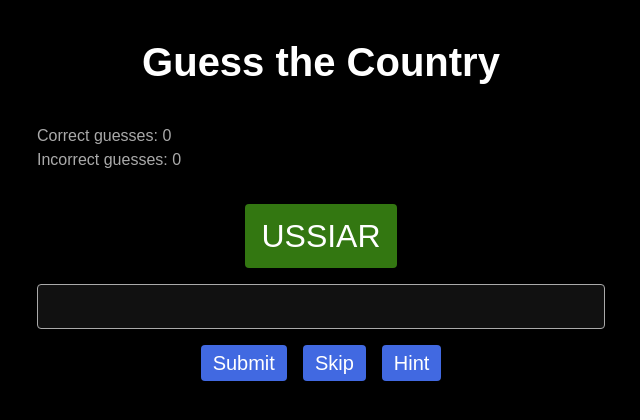
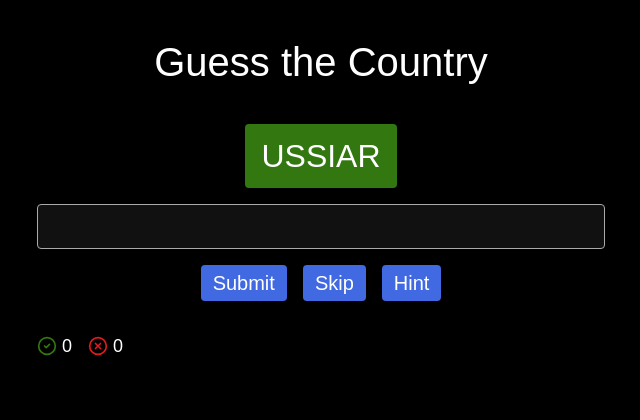
Before and after one commit to ScriptRaccoon/country-scrambler, a Svelte app: page / in a window 1280 px wide. Shown: the top 420 px of the page, without its empty margins (319-959 px from the left). Built offline with nearby package versions, Linux system fonts and the light colour scheme.

Commit message:
improve stats styles

```diff
--- a/package.json
+++ b/package.json
@@ -17,5 +17,8 @@
 		"svelte-check": "^4.3.4",
 		"typescript": "~5.9.3",
 		"vite": "^7.3.1"
+	},
+	"dependencies": {
+		"lucide-svelte": "^0.563.0"
 	}
 }
--- a/src/App.svelte
+++ b/src/App.svelte
@@ -3,6 +3,7 @@
 	import countries from './data/countries.json'
 	import { scramble_words } from './lib/utils'
 	import Toast, { clear_toast, open_toast } from './lib/components/Toast.svelte'
+	import { CircleX, CircleCheck } from 'lucide-svelte'
 
 	let current_index = $state(Math.floor(Math.random() * countries.length))
 	let current_country = $derived(countries[current_index].toUpperCase())
@@ -67,11 +68,6 @@
 </header>
 
 <main class="container">
-	<div class="stats">
-		<div>Correct guesses: {correct_guesses}</div>
-		<div>Incorrect guesses: {incorrect_guesses}</div>
-	</div>
-
 	<div class="card-wrapper">
 		{#key round}
 			<div
@@ -91,6 +87,7 @@
 			id="country"
 			aria-label="your guess"
 			bind:value={country_guess}
+			required
 		/>
 
 		<div class="actions">
@@ -105,6 +102,17 @@
 			{/if}
 		</div>
 	</form>
+
+	<section class="stats" aria-label="Statistics" aria-live="polite">
+		<div class="stat" aria-label="{correct_guesses} guesses were correct">
+			<CircleCheck size={20} color="var(--positive-color)" />
+			{correct_guesses}
+		</div>
+		<div class="stat" aria-label="{incorrect_guesses} guesses were incorrect">
+			<CircleX size={20} color="var(--negative-color)" />
+			{incorrect_guesses}
+		</div>
+	</section>
 </main>
 
 <Toast />
@@ -157,7 +165,9 @@
 	}
 
 	.stats {
-		color: var(--secondary-font-color);
-		margin-bottom: 2rem;
+		margin-top: 2rem;
+		font-size: 1.125rem;
+		display: flex;
+		gap: 1rem;
 	}
 </style>
--- a/src/app.css
+++ b/src/app.css
@@ -33,8 +33,19 @@ h1 {
 	text-wrap: balance;
 }
 
+h1,
+h2 {
+	font-weight: 500;
+}
+
 p {
 	margin-block: 1rem;
+}
+
+/* ICONS */
+
+.lucide {
+	vertical-align: text-bottom;
 }
 
 /* INTERACTIVE ELEMENTS */
```
Also changed, not shown: 1 other file (tests, documents, lock files or other folders).
